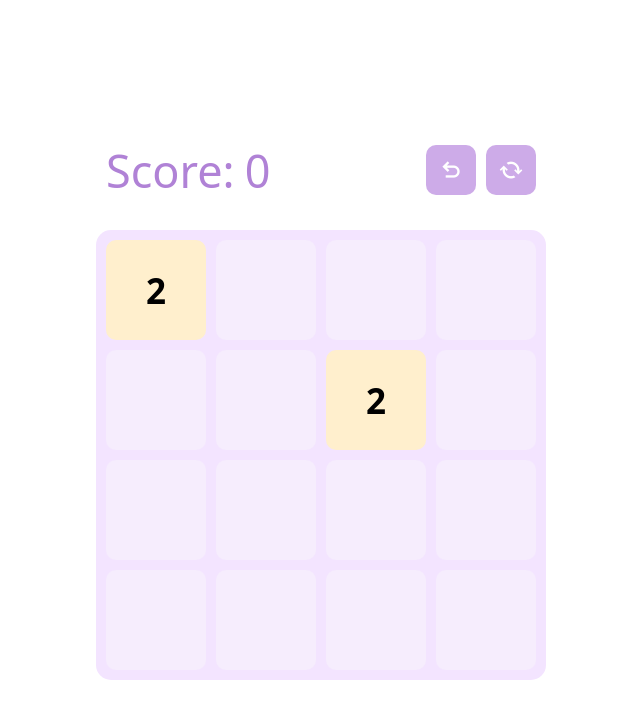
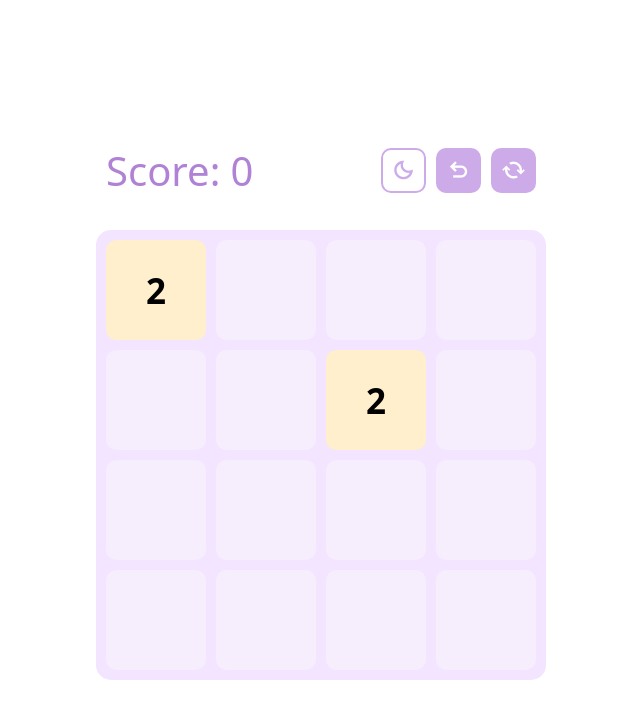
Before and after one commit to safym/2048-JS, a plain HTML site: page index.html in a window 1280 px wide. Shown: the whole page, without its empty margins (319-959 px from the left). Drawn offline with nearby package versions, Linux system fonts and the light colour scheme.

Commit message:
делаю смену темы (промежуточный коммит)

```diff
--- a/index.html
+++ b/index.html
@@ -3,6 +3,10 @@
   <head>
     <title>2048</title>
     <link rel="stylesheet" type="text/css" href="src/style.css" />
+    <link
+      rel="stylesheet"
+      href="https://fonts.googleapis.com/css2?family=Material+Symbols+Outlined:opsz,wght,FILL,GRAD@20..48,100..700,0..1,-50..200"
+    />
     <link
       rel="stylesheet"
       href="https://fonts.googleapis.com/css2?family=Material+Symbols+Outlined:opsz,wght,FILL,GRAD@20..48,100..700,0..1,-50..200"
@@ -19,11 +23,14 @@
         <p>Score:</p>
         <p id="score"></p>
         <div class="controls">
+          <button class="styledButtonTheme" id="btnTheme">
+            <span class="material-symbols-outlined iconTheme"> dark_mode </span>
+          </button>
           <button class="styledButton" id="btnUndo">
-            <span class="material-symbols-outlined"> undo </span>
+            <span class="material-symbols-outlined iconControl"> undo </span>
           </button>
           <button class="styledButton" id="btnNewGame">
-            <span class="material-symbols-outlined"> cached </span>
+            <span class="material-symbols-outlined iconControl"> cached </span>
           </button>
         </div>
       </div>
--- a/src/style.css
+++ b/src/style.css
@@ -2,7 +2,7 @@
     --gamefield-color: rgb(243, 228, 255);
     --section-color: rgb(246, 237, 253);
     --main-text-color: rgb(58, 34, 80);
-    --button-background-color: rgb(205, 171, 232);
+    --button-color: rgb(205, 171, 232);
     --button-active: rgb(189, 147, 223);
     --header-text-color: rgb(176, 130, 214);
 
@@ -34,7 +34,7 @@ p {
 
     margin: 0;
 
-    font-size: 45px;
+    font-size: 40px;
     color: var(--header-text-color);
 }
 
@@ -104,9 +104,10 @@ p {
     background-color: var(--section-color);
 }
 
-.styledButton {
-    width: 50px;
-    height: 50px;
+.styledButton,
+.styledButtonTheme {
+    width: 45px;
+    height: 45px;
     margin-left: 10px;
 
     display: flex;
@@ -114,17 +115,35 @@ p {
     align-items: center;
 
     border-radius: 10px;
+}
+
+.styledButton {
     border: 0;
+    background-color: var(--button-color);
+}
 
-    background-color: var(--button-background-color);
+.styledButtonTheme {
+    border: 2px solid var(--button-color);
+    background-color: white;
 }
 
 .styledButton:active {
     background-color: var(--button-active);
 }
 
+.styledButtonTheme:active {
+    background-color: var(--gamefield-color);
+}
 
-.material-symbols-outlined {
+.iconTheme {
+    font-variation-settings:
+    'FILL' 0,
+    'wght' 1000,
+    'GRAD' 0,
+    'opsz' 48;
+    color: var(--button-color);
+}
+.iconControl{
     font-variation-settings:
     'FILL' 0,
     'wght' 1000,
@@ -133,8 +152,14 @@ p {
     color: white;
 }
 
+@keyframes anim {
+    0% {width: 0px; height: 0px;}
+    0% {width: 100px; height: 100px;}
+}
+
 .num2 {
     background-color: var(--background-color-num2);
+    animation: anim 0.5s;
 }
 .num4 {
     background-color: var(--background-color-num4);
```
Also changed, not shown: src/lightTheme.css (added).
